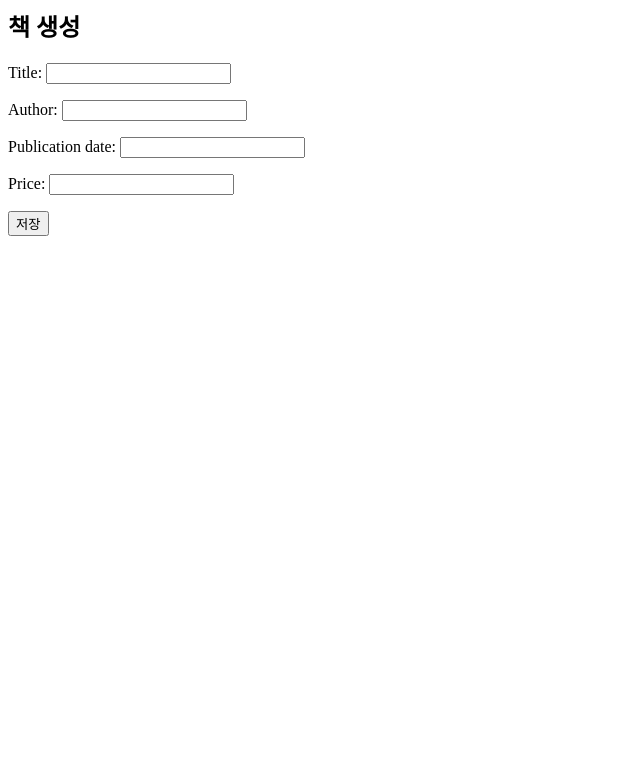
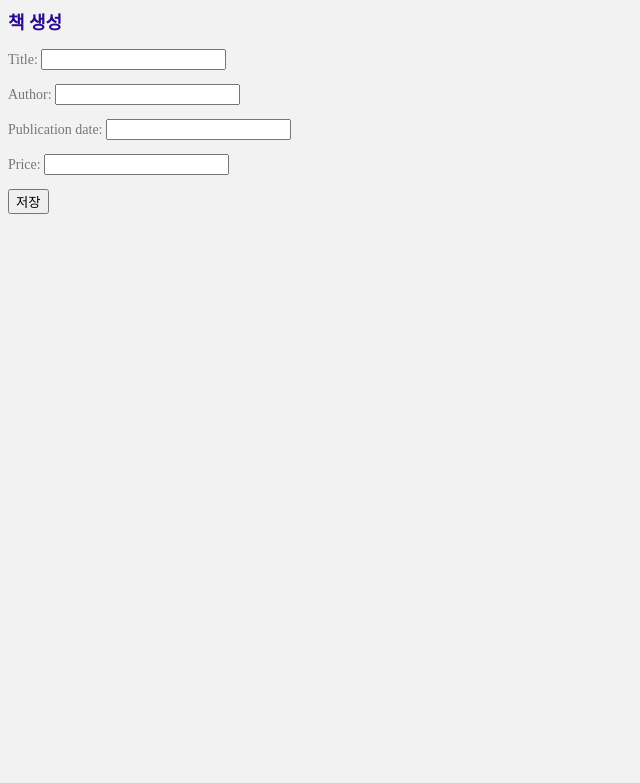
Before and after one commit to KimJeju/work_space, a Django app: page /myapp/create/ in a window 1280 px wide. Shown: the top 783 px of the page, without its empty margins (0-640 px from the left). Run offline with Django 4.2, Linux system fonts and the light colour scheme.

Commit message:
장고 템플릿 css 설정

```diff
--- a/django_test/test_project/myapp/templates/myapp/book_list.html
+++ b/django_test/test_project/myapp/templates/myapp/book_list.html
@@ -1,3 +1,6 @@
+{% load static %}
+<link rel="stylesheet" type="text/css" href="{%  static 'css/style.css' %}">
+
 <h2>책 목록</h2>
 <ul>
     {% for book in books %}
--- a/django_test/test_project/myapp/templates/myapp/create_book.html
+++ b/django_test/test_project/myapp/templates/myapp/create_book.html
@@ -1,3 +1,6 @@
+{% load static %}
+<link rel="stylesheet" type="text/css" href="{%  static 'css/style.css' %}">
+
 <h2>책 생성</h2>
 <form method="post">
     {%  csrf_token %}
--- /dev/null
+++ b/django_test/test_project/static/css/style.css
@@ -0,0 +1,20 @@
+/* static/css/style.css */
+
+body {
+  background-color: #f2f2f2;
+}
+
+h1 {
+  color: #333;
+  font-size: 24px;
+}
+
+h2 {
+  color: #290993;
+  font-size: 18px;
+}
+
+p {
+  color: #777777;
+  font-size: 14px;
+}
--- a/django_test/test_project/test_project/settings.py
+++ b/django_test/test_project/test_project/settings.py
@@ -118,6 +118,10 @@ USE_TZ = True
 
 STATIC_URL = 'static/'
 
+STATICFILES_DIRS = [
+    BASE_DIR / 'static'
+]
+
 # Default primary key field type
 # https://docs.djangoproject.com/en/4.2/ref/settings/#default-auto-field
 
```
Also changed, not shown: django_test/test_project/db.sqlite3.
